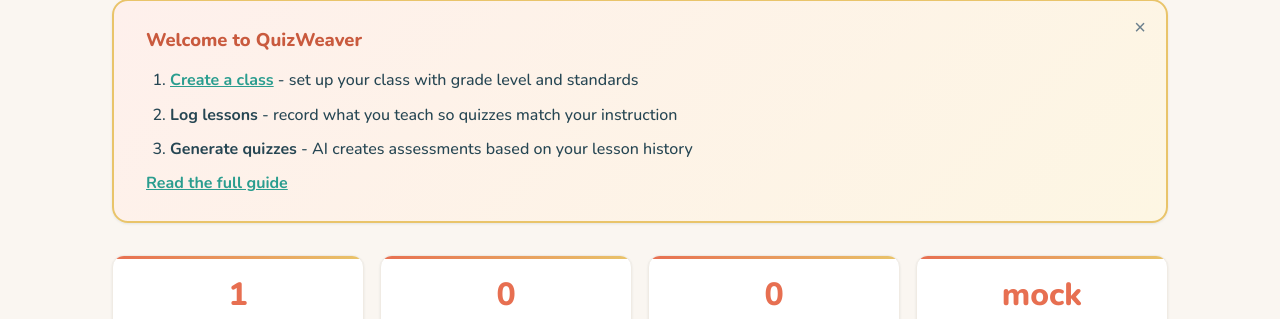
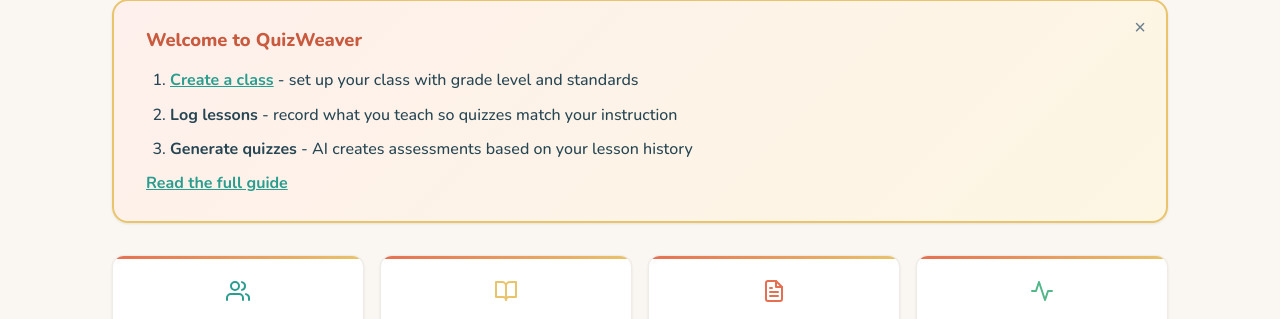
Before and after one commit to Robyn-Collie/QuizWeaver, a Flask app: page /dashboard in a window 1280 px wide. Shown: the part 162-481 px from the top of the page. Run offline with Flask 3, Linux system fonts and the light colour scheme; the visitor is signed in with stand-in values (Sample User, id 1); data that the repository does not hold is empty.

Commit message:
feat: Improve dashboard stat cards and login page design
Add SVG icons to dashboard stat cards, refine chart colors and grid
styling, and wrap login form in a centered card layout.

Co-Authored-By: Claude Opus 4.6 <noreply@anthropic.com>

```diff
--- a/templates/dashboard.html
+++ b/templates/dashboard.html
@@ -28,18 +28,30 @@ function dismissGettingStarted() {
 
 <div class="stats-grid">
     <div class="stat-card">
+        <div class="stat-icon">
+            <svg width="24" height="24" viewBox="0 0 24 24" fill="none" stroke="currentColor" stroke-width="2" stroke-linecap="round" stroke-linejoin="round" style="color:var(--secondary)"><path d="M17 21v-2a4 4 0 0 0-4-4H5a4 4 0 0 0-4 4v2"/><circle cx="9" cy="7" r="4"/><path d="M23 21v-2a4 4 0 0 0-3-3.87"/><path d="M16 3.13a4 4 0 0 1 0 7.75"/></svg>
+        </div>
         <div class="stat-value">{{ total_classes }}</div>
         <div class="stat-label">Classes</div>
     </div>
     <div class="stat-card">
+        <div class="stat-icon">
+            <svg width="24" height="24" viewBox="0 0 24 24" fill="none" stroke="currentColor" stroke-width="2" stroke-linecap="round" stroke-linejoin="round" style="color:var(--accent)"><path d="M2 3h6a4 4 0 0 1 4 4v14a3 3 0 0 0-3-3H2z"/><path d="M22 3h-6a4 4 0 0 0-4 4v14a3 3 0 0 1 3-3h7z"/></svg>
+        </div>
         <div class="stat-value">{{ total_lessons }}</div>
         <div class="stat-label">Lessons Logged</div>
     </div>
     <div class="stat-card">
+        <div class="stat-icon">
+            <svg width="24" height="24" viewBox="0 0 24 24" fill="none" stroke="currentColor" stroke-width="2" stroke-linecap="round" stroke-linejoin="round" style="color:var(--primary)"><path d="M14 2H6a2 2 0 0 0-2 2v16a2 2 0 0 0 2 2h12a2 2 0 0 0 2-2V8z"/><polyline points="14 2 14 8 20 8"/><line x1="16" y1="13" x2="8" y2="13"/><line x1="16" y1="17" x2="8" y2="17"/><polyline points="10 9 9 9 8 9"/></svg>
+        </div>
         <div class="stat-value">{{ total_quizzes }}</div>
         <div class="stat-label">Quizzes Generated</div>
     </div>
     <div class="stat-card">
+        <div class="stat-icon">
+            <svg width="24" height="24" viewBox="0 0 24 24" fill="none" stroke="currentColor" stroke-width="2" stroke-linecap="round" stroke-linejoin="round" style="color:var(--success)"><polyline points="22 12 18 12 15 21 9 3 6 12 2 12"/></svg>
+        </div>
         <div class="stat-value">{{ provider }}</div>
         <div class="stat-label">LLM Provider</div>
     </div>
@@ -63,13 +75,26 @@ fetch('/api/stats')
                 datasets: [{
                     label: 'Lessons',
                     data: data.lessons_by_date.map(d => d.count),
-                    backgroundColor: '#2563eb',
+                    backgroundColor: '#e76f51',
+                    borderRadius: 6,
+                    borderSkipped: false,
                 }]
             },
             options: {
                 responsive: true,
-                plugins: { legend: { display: false } },
-                scales: { y: { beginAtZero: true, ticks: { stepSize: 1 } } }
+                plugins: {
+                    legend: { display: false },
+                },
+                scales: {
+                    y: {
+                        beginAtZero: true,
+                        ticks: { stepSize: 1 },
+                        grid: { color: '#f0ebe4' }
+                    },
+                    x: {
+                        grid: { display: false }
+                    }
+                }
             }
         });
     });
```
Also changed, not shown: templates/login.html (+11 -5 lines).
